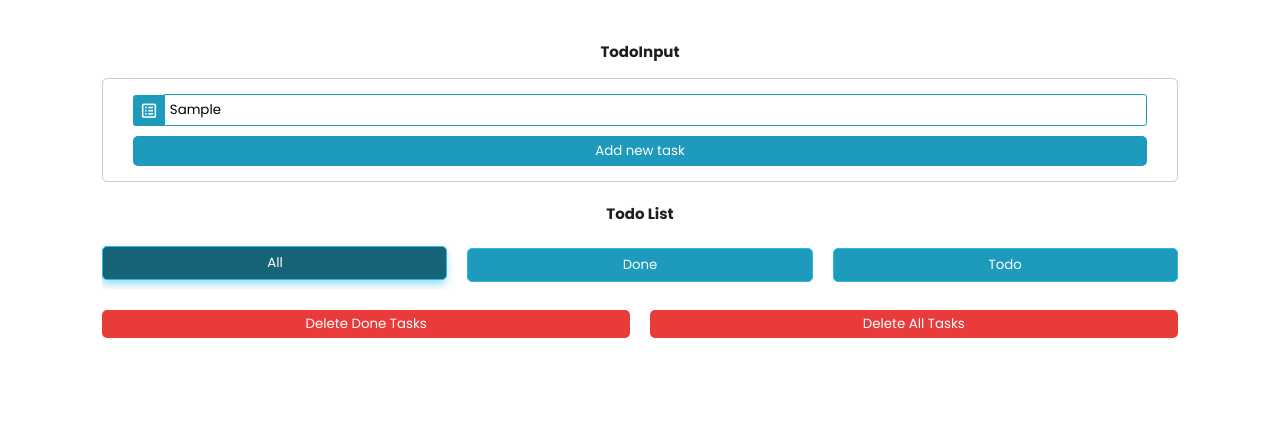
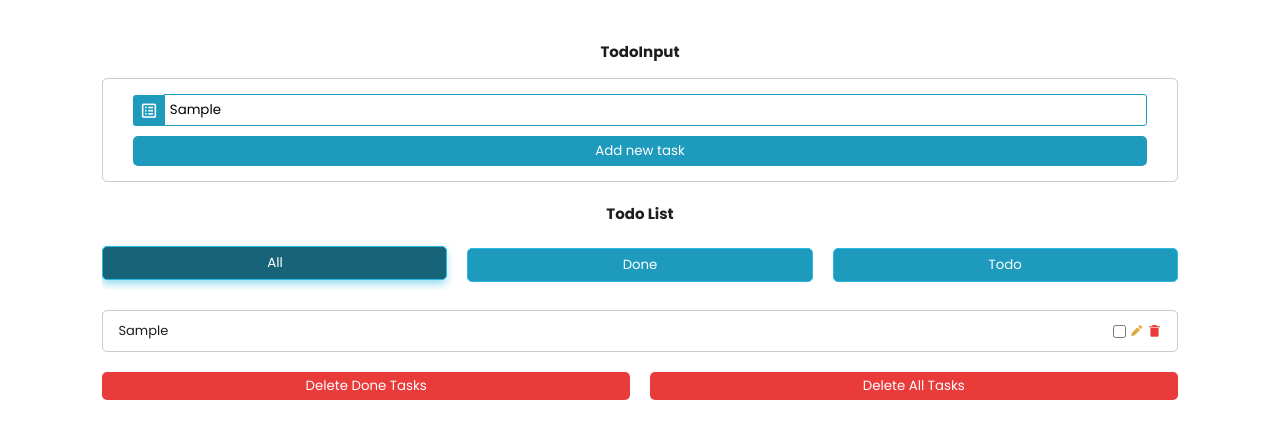
Before and after one commit to MohammadRimawi1/Todo-List, a plain HTML site: page index.html in a window 1280 px wide. Both pictures are taken after typing "Sample" into the empty fields and a click on the button "Add new task". Drawn offline with nearby package versions, Linux system fonts and the light colour scheme; a web font is replaced by a local one.

Commit message:
Make the modifications

```diff
--- a/index.html
+++ b/index.html
@@ -19,7 +19,7 @@
                 <i class="bx bx-spreadsheet icon"></i>
                 <input class="text-box" type="text" placeholder="New todo">
             </div>
-            <button class="add-task">Add new task</button>
+            <button class="add-task" id="add">Add new task</button>
         </div>
     </section>
 
@@ -34,7 +34,13 @@
 
         <div class="lists-container">
             <div class="list">
+                <!-- <p>Welcome todo manager task!</p>
 
+                <div class="checkers">
+                    checkbox
+                    pen icon
+                    delete icon
+                </div> -->
             </div>
         </div>
 
--- a/script.js
+++ b/script.js
@@ -0,0 +1,17 @@
+const addNew = document.getElementById('add');
+
+addNew.addEventListener('click', () => {
+    let newTodo = document.querySelector('.text-box').value; // We used .value instead of .textContent because we are dealing with an input
+    const list = document.querySelector('.list');
+
+    list.innerHTML = `
+        <p class="list-task">${newTodo}</p>
+
+        <div class="checkers">
+            <input class="list-checkbox" type="checkbox">
+            <i class='bx bxs-pencil list-icon-pen'></i>
+            <i class='bx bxs-trash-alt list-icon-trash'></i>
+        </div>
+    `
+
+});
--- a/style.css
+++ b/style.css
@@ -12,6 +12,7 @@
     --ligh-gray-100: #d1d0d0;
     --ligh-gray-400: #cbcbcb;
     --red: #ea3b3b;
+    --pencil: #deaa39;
 }
 
 /* -------- GLOBAL SECTION -------- */
@@ -126,6 +127,52 @@ section {
         }
     }
 
+    .lists-container {
+        margin-top: 2rem;
+        overflow-y: auto;
+        scroll-behavior: smooth;
+        overscroll-behavior-inline: contain;
+        max-height: 40rem;
+        width: 100%;
+
+        .list {
+            border: 1px solid var(--ligh-gray-400);
+            border-radius: 5px;
+            padding: 1rem 1.5rem;
+            display: flex;
+            justify-content: space-between;
+            align-items: center;
+
+            .list-task {
+                font-size: 1.3rem;
+                color: var(--neutural-black-400);
+            }
+
+            .checkers {
+                display: flex;
+                justify-content: center;
+                align-items: center;
+                gap: 0.4rem;
+                font-size: 1.4rem;
+
+                .list-checkbox {
+                    cursor: pointer;
+                }
+
+                .list-icon-pen {
+                    cursor: pointer;
+                    color: var(--pencil);
+                }
+
+                .list-icon-trash {
+                    cursor: pointer;
+                    color: var(--red);
+                }
+            }
+        }
+
+    }
+
     .delete-btns {
         display: flex;
         justify-content: center;
```
